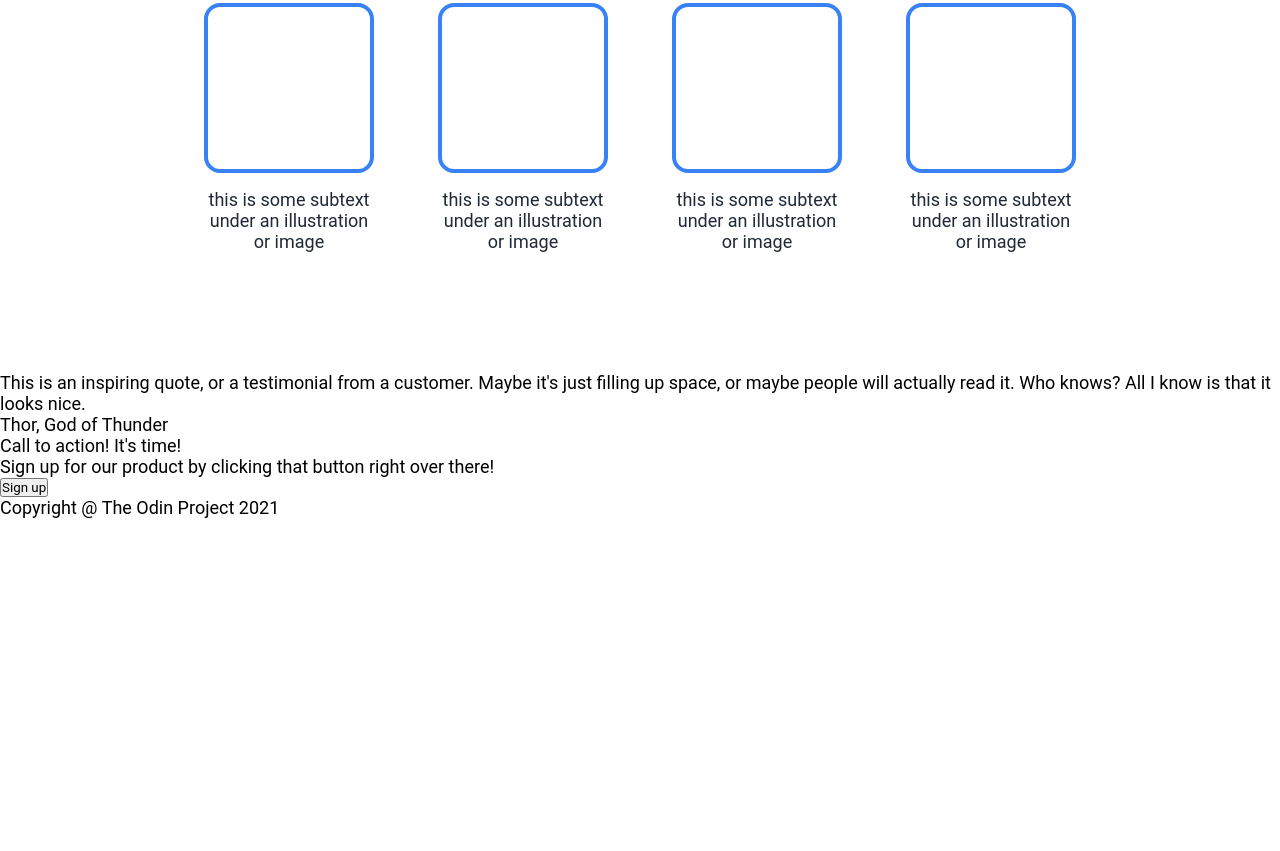
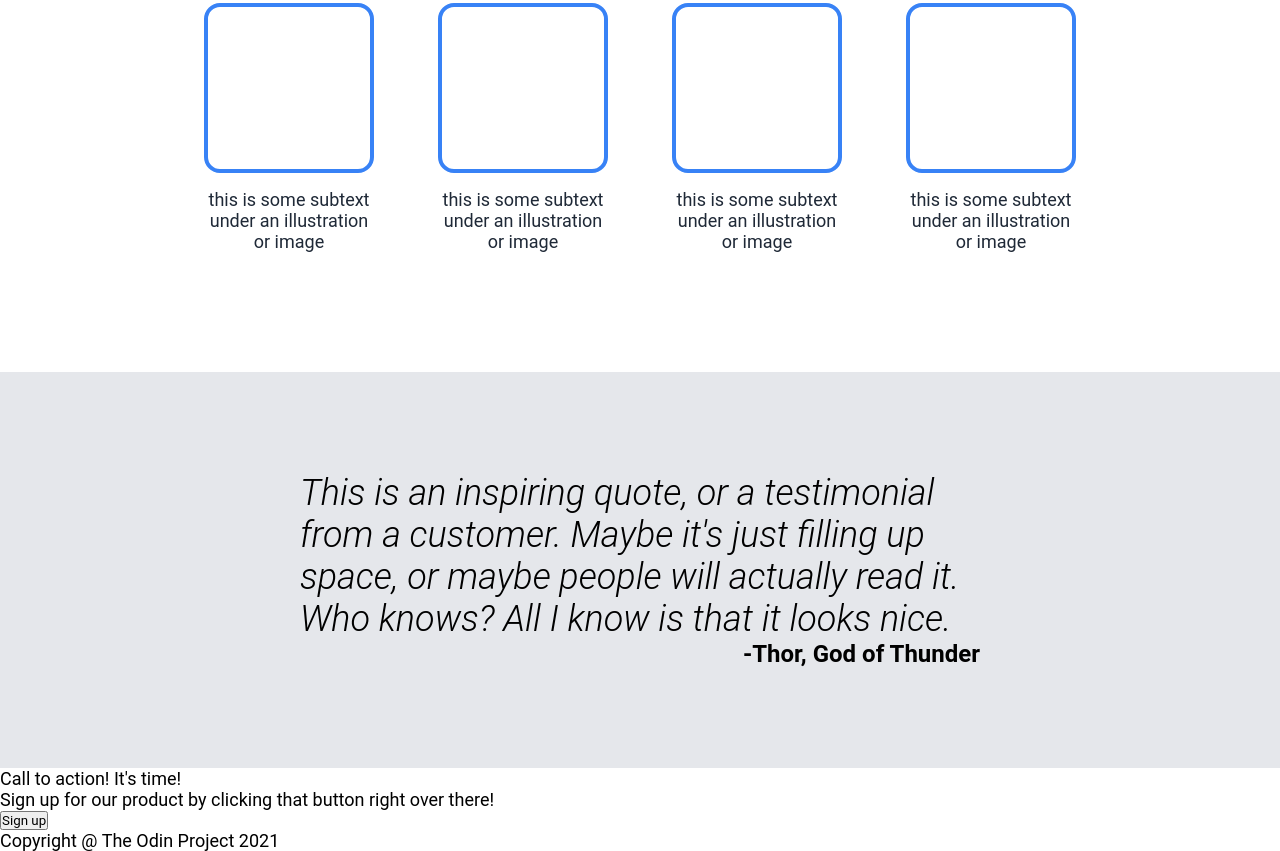
Before and after one commit to zenithyap/landing-page, a plain HTML site: page index.html in a window 1280 px wide. Shown: the part 685-1536 px from the top of the page. Before the commit the page ends 1203 px from the top, so only its background shows below. Drawn offline with Linux system fonts and the light colour scheme.

Commit message:
Add styles for quote

```diff
--- a/index.html
+++ b/index.html
@@ -47,8 +47,8 @@
             </div>
 
             <div class="quote">
-                <p>This is an inspiring quote, or a testimonial from a customer. Maybe it's just filling up space, or maybe people will actually read it. Who knows? All I know is that it looks nice.</p>
-                <p>Thor, God of Thunder</p>
+                <p class="text">This is an inspiring quote, or a testimonial from a customer. Maybe it's just filling up space, or maybe people will actually read it. Who knows? All I know is that it looks nice.</p>
+                <p class="author">-Thor, God of Thunder</p>
             </div>
 
             <div class="call-to-action">
--- a/styles.css
+++ b/styles.css
@@ -104,3 +104,21 @@ p {
     margin-bottom: 16px;
     border-radius: 16px;
 }
+
+.quote {
+    background-color: #E5E7EB;
+    padding: 100px 300px;
+}
+
+.quote .text {
+    font-size: 36px;
+    font-weight: 300;
+    font-style: italic;
+    width: content-fit;
+}
+
+.quote .author {
+    font-size: 24px;
+    font-weight: bold;
+    text-align: right;
+}
```
